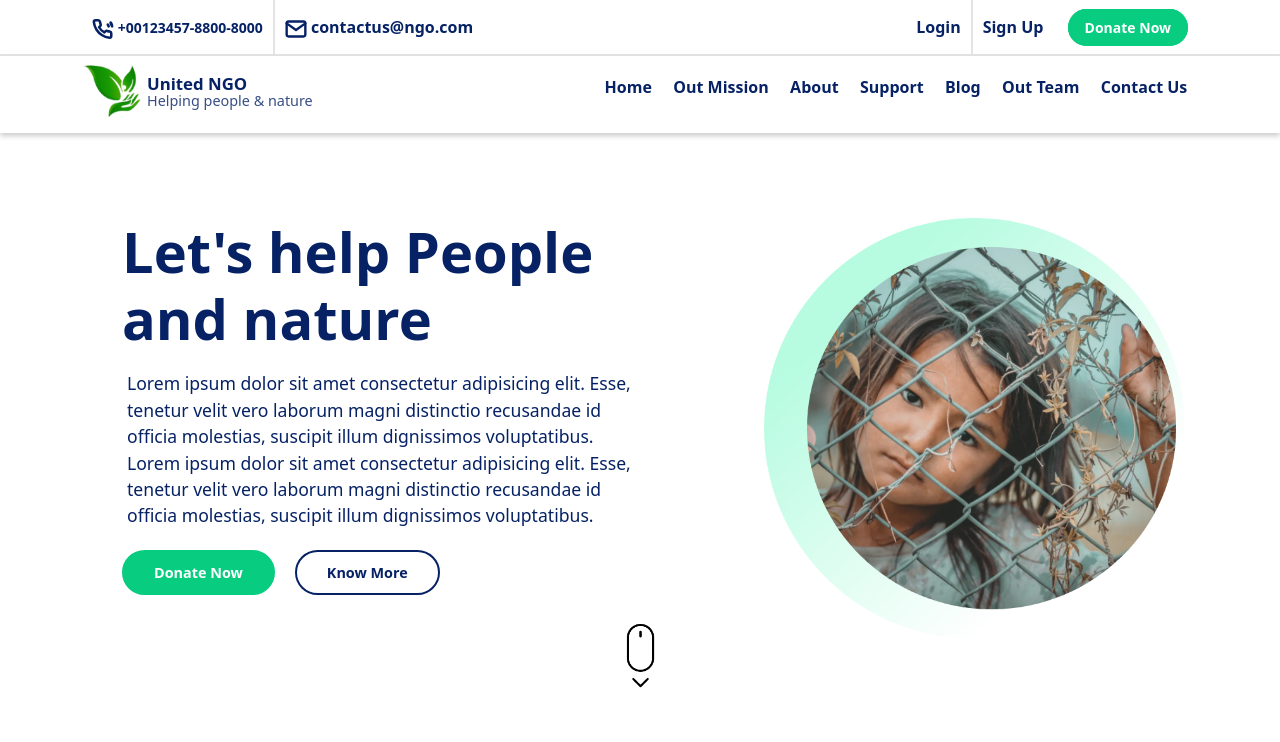
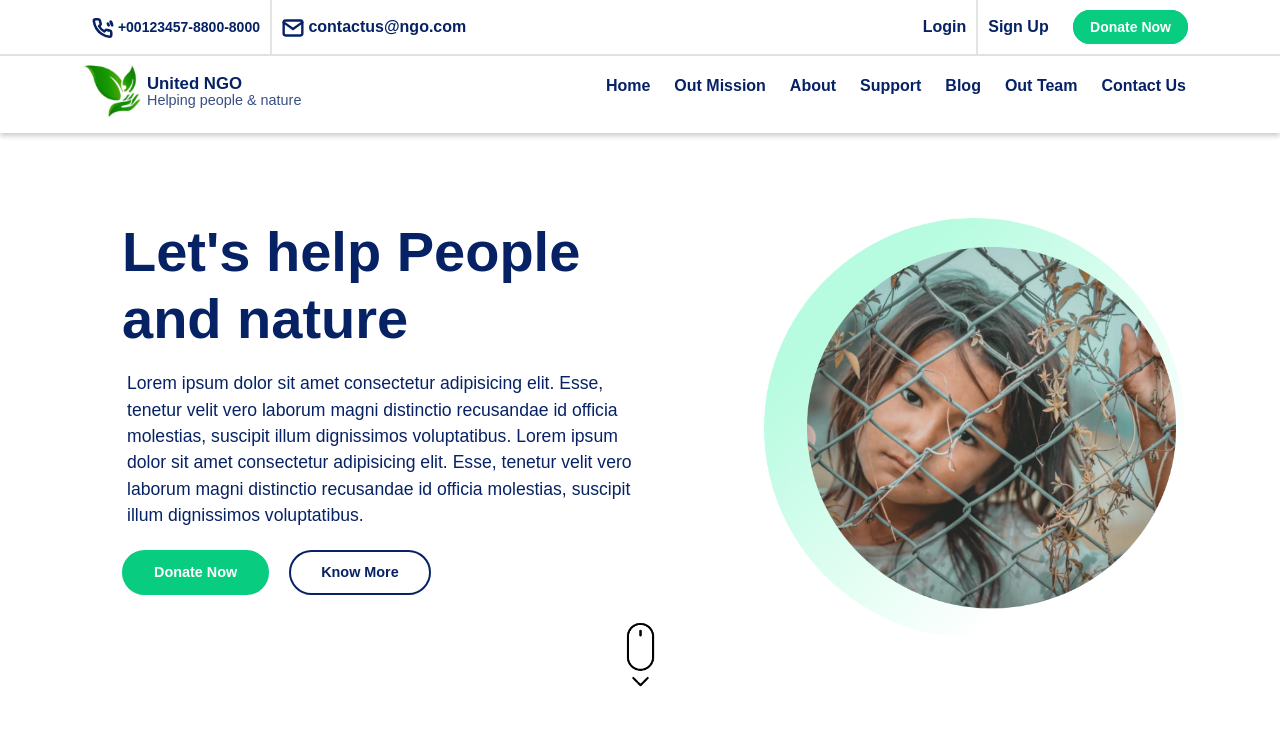
Before and after one commit to hdubey64/Ngo-project, a plain HTML site: page index.html in a window 1280 px wide. Shown: the top 742 px of the page. Drawn offline with nearby package versions, Linux system fonts and the light colour scheme.

Commit message:
Font Family Change

```diff
--- a/assets/css/style.css
+++ b/assets/css/style.css
@@ -16,6 +16,9 @@
    padding: 0;
    box-sizing: 0;
    scroll-behavior: smooth;
+}
+body {
+   font-family: "Poppins", sans-serif;
 }
 
 section {
```
